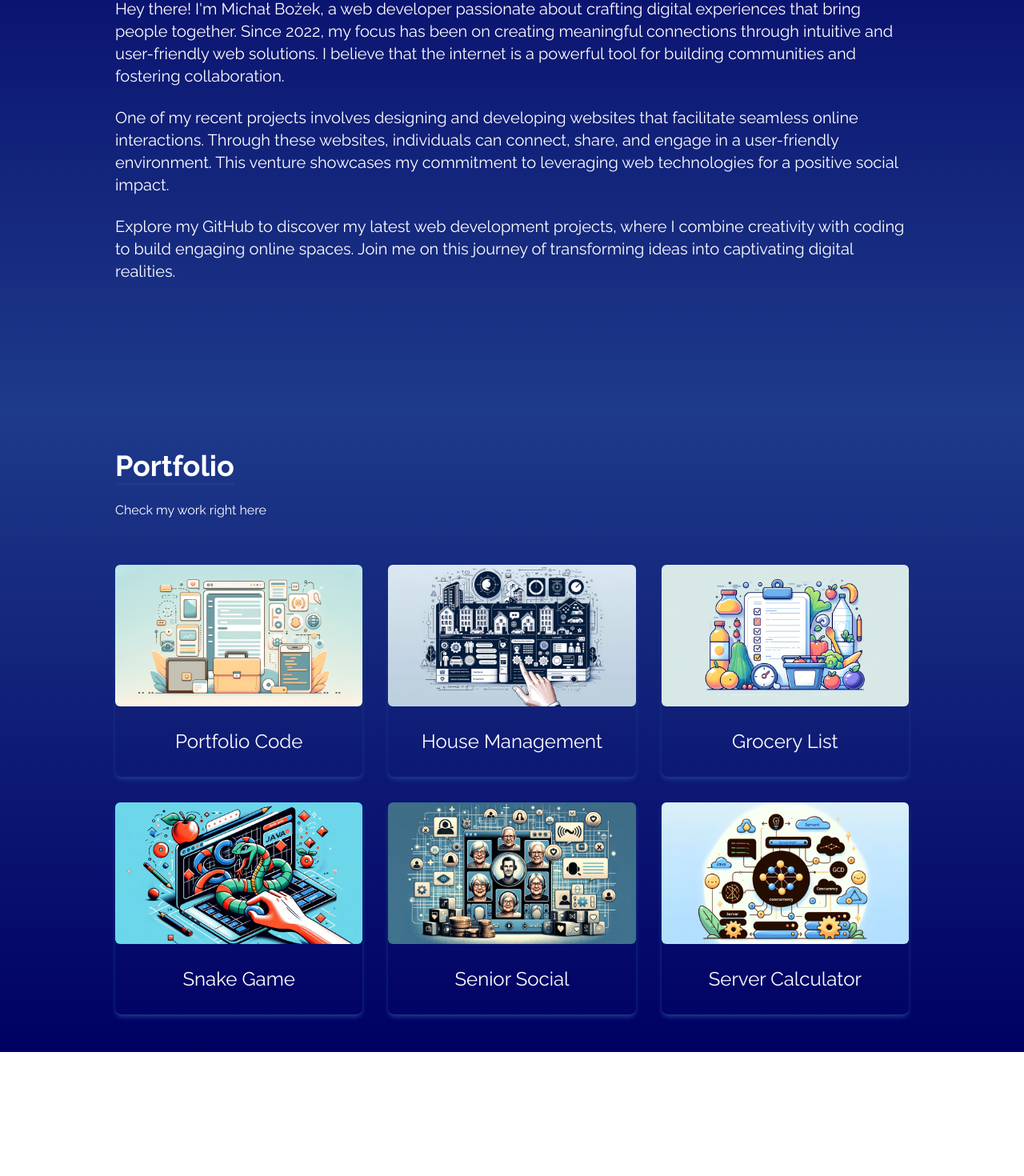
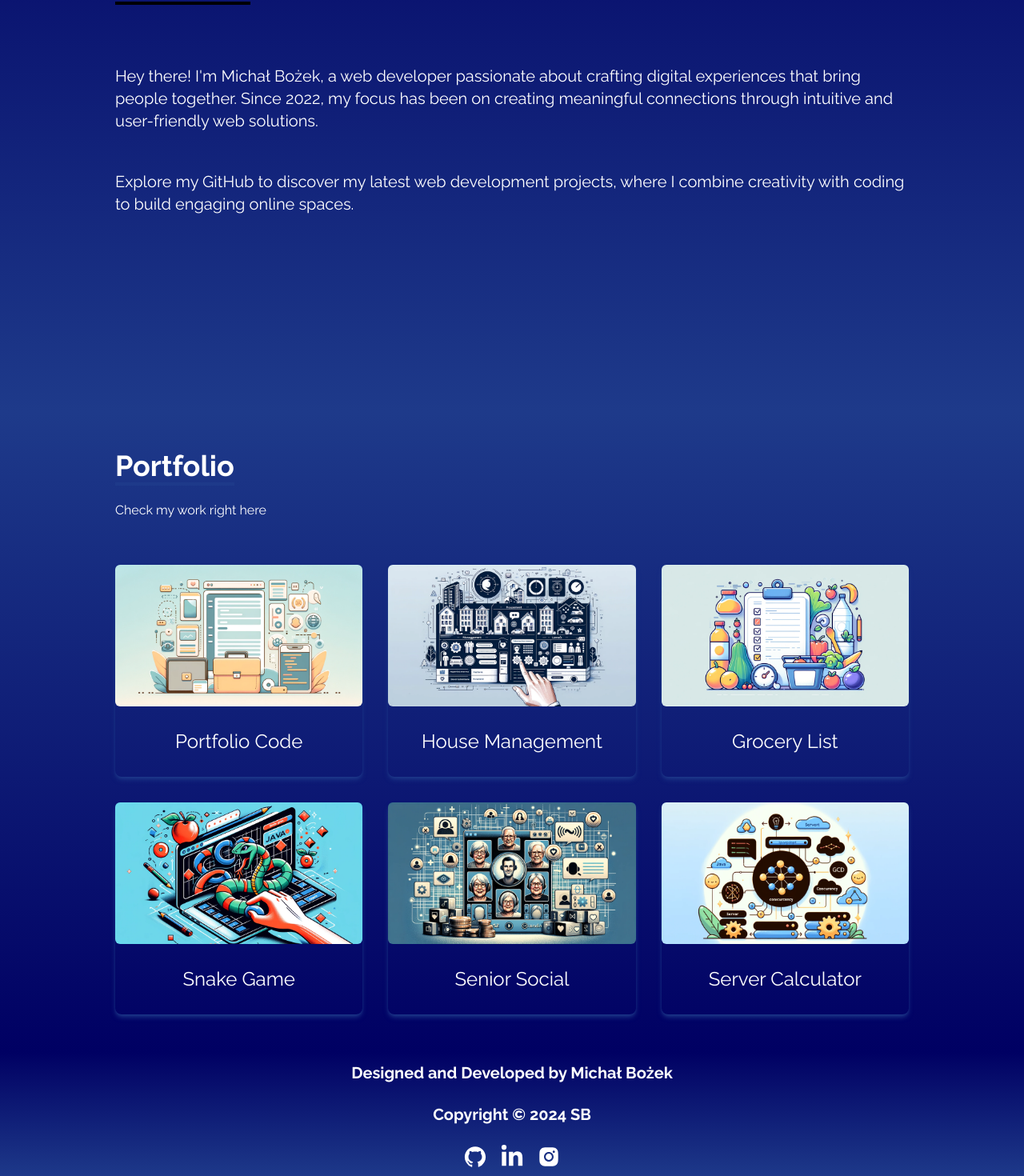
Before and after one commit to kjm9198/portfolio, a React (Create React App) app: page / in a window 1280 px wide. Shown: the part 1085-2555 px from the top of the page at 80% size. Before the commit the page ends 2400 px from the top, so only its background shows below. Built offline with nearby package versions, Linux system fonts and the light colour scheme.

Commit message:
Added a Footer.jsx and changed a bit of About me section

```diff
--- a/package.json
+++ b/package.json
@@ -8,6 +8,7 @@
     "@testing-library/user-event": "^13.5.0",
     "prettier": "^3.2.4",
     "react": "^18.2.0",
+    "react-bootstrap": "^2.10.2",
     "react-dom": "^18.2.0",
     "react-icons": "^5.0.1",
     "react-scripts": "5.0.1",
--- a/src/App.js
+++ b/src/App.js
@@ -3,8 +3,9 @@ import Home from "./components/Home";
 import SocialLinks from "./components/SocialLinks";
 import AboutMe from "./components/AboutMe";
 import Portfolio from "./components/Portfolio";
+import Footer from "./components/Footer";
 
-import { BiSolidRightArrow } from "react-icons/bi";
+
 function App() {
   return (
     <div>
@@ -12,6 +13,7 @@ function App() {
       <Home />
       <AboutMe />
       <Portfolio />
+      <Footer />
       <SocialLinks />
     </div>
   );
--- a/src/components/AboutMe.jsx
+++ b/src/components/AboutMe.jsx
@@ -16,23 +16,14 @@ const AboutMe = () => {
           Hey there! I'm Michał Bożek, a web developer passionate about crafting
           digital experiences that bring people together. Since 2022, my focus
           has been on creating meaningful connections through intuitive and
-          user-friendly web solutions. I believe that the internet is a powerful
-          tool for building communities and fostering collaboration.
+          user-friendly web solutions.
         </p>
         <br />
-        <p className="text-xl">
-          One of my recent projects involves designing and developing websites
-          that facilitate seamless online interactions. Through these websites,
-          individuals can connect, share, and engage in a user-friendly
-          environment. This venture showcases my commitment to leveraging web
-          technologies for a positive social impact.
-        </p>
         <br />
         <p className="text-xl">
           Explore my GitHub to discover my latest web development projects,
           where I combine creativity with coding to build engaging online
-          spaces. Join me on this journey of transforming ideas into captivating
-          digital realities.
+          spaces.
         </p>
       </div>
     </div>
--- /dev/null
+++ b/src/components/Footer.jsx
@@ -0,0 +1,60 @@
+import React from "react";
+import { Container, Row, Col } from "react-bootstrap";
+import {
+    AiFillGithub,
+    AiFillInstagram,
+} from "react-icons/ai";
+import { FaLinkedinIn } from "react-icons/fa";
+
+function Footer() {
+    let date = new Date();
+    let year = date.getFullYear();
+    return (
+        <Container fluid className="footer bg-gradient-to-b from-blue-950 to-blue-900 text-white">
+            <Row className="justify-center items-center ">
+                <Col md="4" className="footer-copywright py-3">
+                    <h3 className="text-xl font-bold text-center">Designed and Developed by Michał Bożek</h3>
+                </Col>
+                <Col md="4" className="footer-copywright py-3">
+                    <h3 className="text-xl font-bold text-center">Copyright © {year} SB</h3>
+                </Col>
+                <Col md="4" className="footer-body text-center py-3">
+                    <ul className="footer-icons flex justify-center">
+                        <li className="social-icons mr-4">
+                            <a
+                                href="https://github.com/kjm9198"
+                                style={{ color: "white" }}
+                                target="_blank"
+                                rel="noopener noreferrer"
+                            >
+                                <AiFillGithub size={30} />
+                            </a>
+                        </li>
+                        <li className="social-icons mr-4">
+                            <a
+                                href="https://www.linkedin.com/in/kjm9198/"
+                                style={{ color: "white" }}
+                                target="_blank"
+                                rel="noopener noreferrer"
+                            >
+                                <FaLinkedinIn size={30} />
+                            </a>
+                        </li>
+                        <li className="social-icons">
+                            <a
+                                href="https://www.instagram.com/kjm9198"
+                                style={{ color: "white" }}
+                                target="_blank"
+                                rel="noopener noreferrer"
+                            >
+                                <AiFillInstagram size={30} />
+                            </a>
+                        </li>
+                    </ul>
+                </Col>
+            </Row>
+        </Container>
+    );
+}
+
+export default Footer;
```
Also changed, not shown: 1 other file (tests, documents, lock files or other folders).
